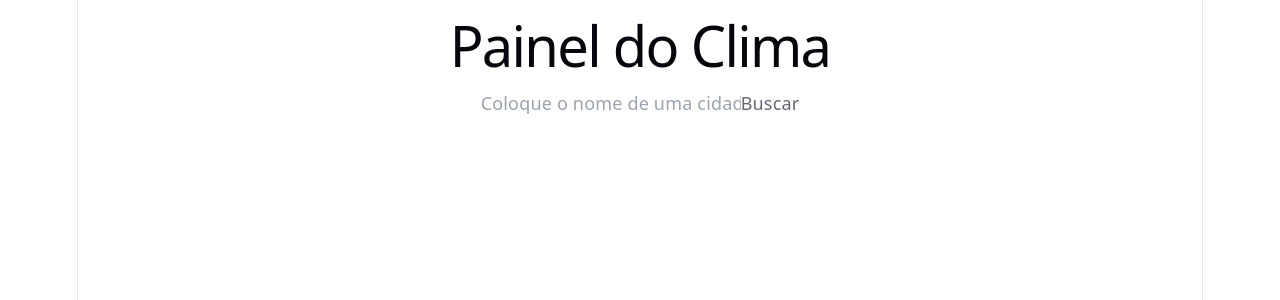
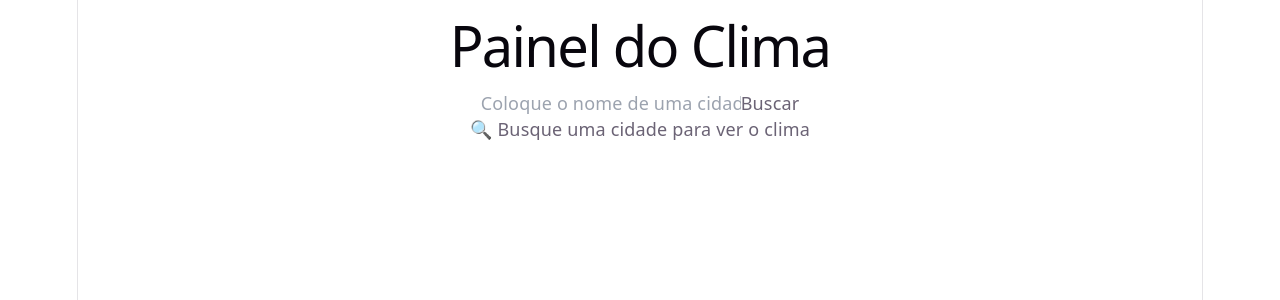
Before and after one commit to PedroMacuje/Weather-Dashboard, a React (Vite) app: page / in a window 1280 px wide. Shown: the top 300 px of the page. Built offline with nearby package versions, Linux system fonts and the light colour scheme.

Commit message:
feat: add empty state to card display

```diff
--- a/src/components/CardDisplay.tsx
+++ b/src/components/CardDisplay.tsx
@@ -12,6 +12,14 @@ interface CardDisplayProps {
   isFavorite: (city: string) => boolean;
 }
 
+function EmptyState() {
+  return (
+    <div className="text-center text-gray-500 mt-10">
+      <p>🔍 Busque uma cidade para ver o clima</p>
+    </div>
+  );
+}
+
 export default function CardDisplay({
   error,
   isLoading,
@@ -22,6 +30,8 @@ export default function CardDisplay({
   if (isLoading) return <LoadingSkeleton />;
 
   if (error) return <ErrorMessage error={error} />;
+
+  if (!weather) return <EmptyState />;
 
   if (weather)
     return (
```
